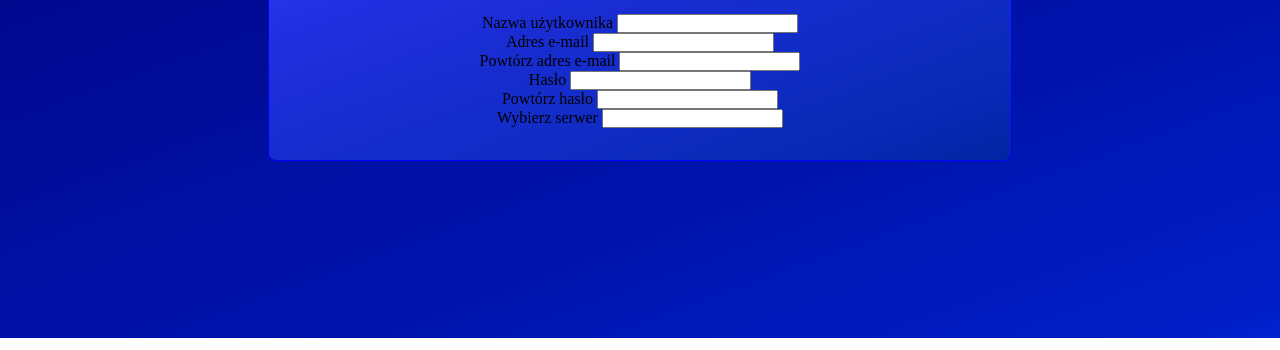
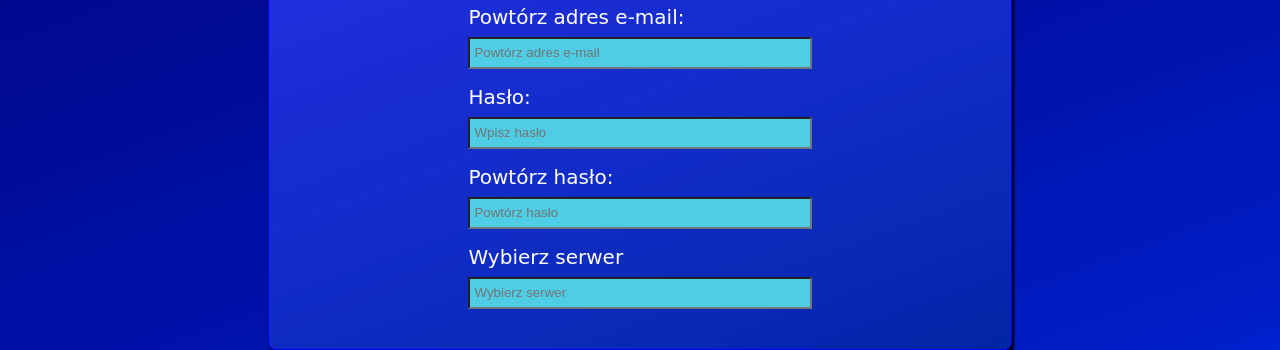
Before and after one commit to Dawdol135711/GameForm, a plain HTML site: page index.html in a window 1280 px wide. Shown: the part 462-812 px from the top of the page. Drawn offline with Linux system fonts and the light colour scheme; a web font is replaced by a local one.

Commit message:
small changes in design

```diff
--- a/index.html
+++ b/index.html
@@ -17,33 +17,33 @@
 				<form>
 					<h2>Zarejestruj się!</h2>
 					<div class="form-box">
-						<label for="username">Nazwa użytkownika</label>
-						<input type="text" id="username" />
+						<label for="username">Nazwa użytkownika:</label>
+						<input type="text" id="username"  placeholder="Wpisz nazwę użytkownika"/>
 						<p></p>
 					</div>
 					<div class="form-box">
-						<label for="e-mail">Adres e-mail</label>
-						<input type="text" id="e-mail"/>
+						<label for="e-mail">Adres e-mail:</label>
+						<input type="email" id="e-mail" placeholder="Wpisz adres e-mail"/>
 						<p></p>
 					</div>
 					<div class="form-box">
-						<label for="e-mail-2">Powtórz adres e-mail</label>
-						<input type="text" id="e-mail-2"/>
+						<label for="e-mail-2">Powtórz adres e-mail:</label>
+						<input type="email" id="e-mail-2" placeholder="Powtórz adres e-mail"/>
 						<p></p>
 					</div>
 					<div class="form-box">
-						<label for="password">Hasło</label>
-						<input type="text" id="password"/>
+						<label for="password">Hasło:</label>
+						<input type="password" id="password" placeholder="Wpisz hasło"/>
 						<p></p>
 					</div>
 					<div class="form-box">
-						<label for="password2">Powtórz hasło</label>
-						<input type="text" id="password2"/>
+						<label for="password2">Powtórz hasło:</label>
+						<input type="password" id="password2" placeholder="Powtórz hasło"/>
 						<p></p>
 					</div>
 					<div class="form-box">
 						<label for="server">Wybierz serwer</label>
-						<input type="text" id="server"/>
+						<input type="text" id="server" placeholder="Wybierz serwer"/>
 						<p></p>
 					</div>
 				</form>
--- a/style.css
+++ b/style.css
@@ -66,6 +66,7 @@ body{
         padding:2rem;
         border-radius: 8px;
         border: 1px solid blue;
+        box-shadow: 2px 4px 3px;
 }
 h1,h2,p{
     color:white;
@@ -74,10 +75,27 @@ h1,h2,p{
 }
 h1{
     font-size:6rem;
-    font-family: 'Dokdo', cursive;
+    font-family: 'toko', cursive;
     margin-bottom: 3rem;
 }
 h2{
     font-size: 4rem;
     margin-bottom: 2rem;
 }
+label{
+    font-size: 1.25rem;
+    color:white;
+    font-family: 'toko', cursive;
+    margin-bottom:0.5rem;
+}
+input{
+    line-height: 1.5;
+    background-color: rgb(78, 205, 228);
+    padding:0.25rem;
+}
+.form-box{
+    width:65%;
+    display:flex;
+    flex-direction: column;
+    padding:0.5rem;
+}
```
